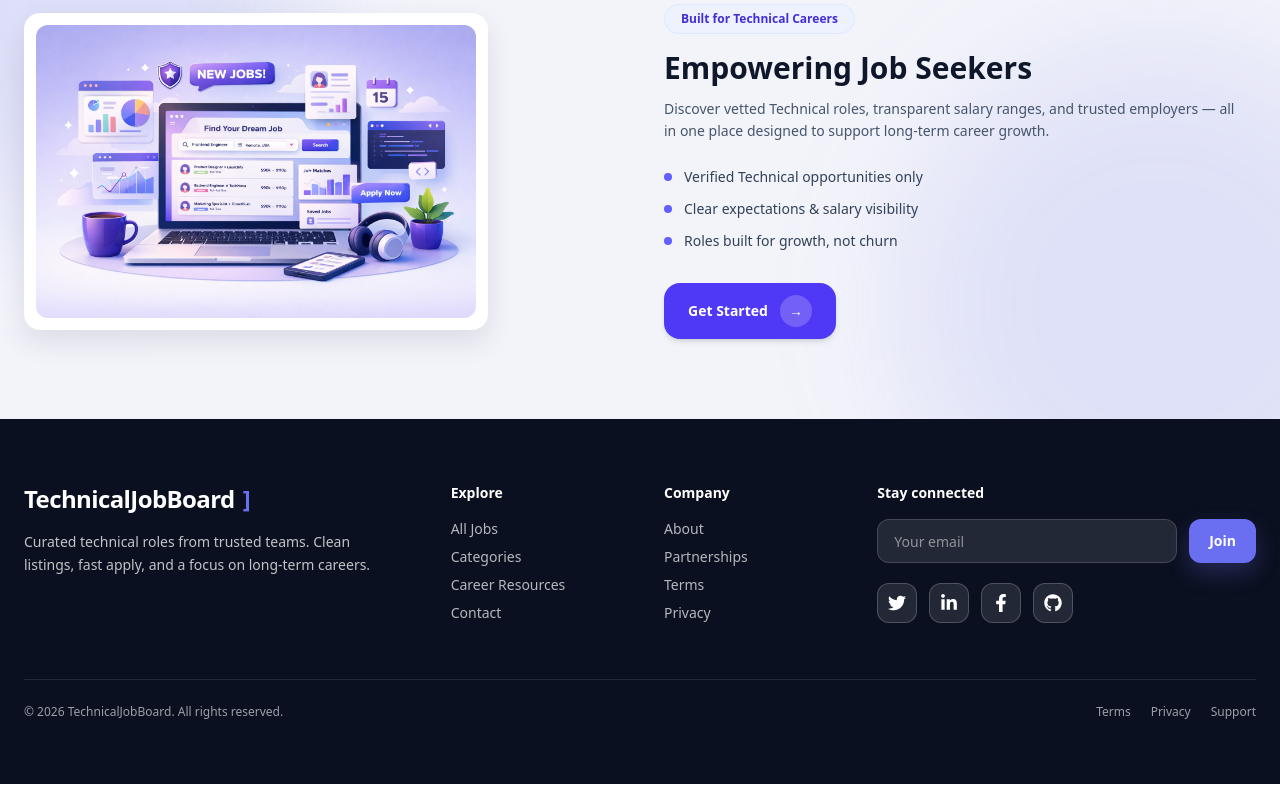
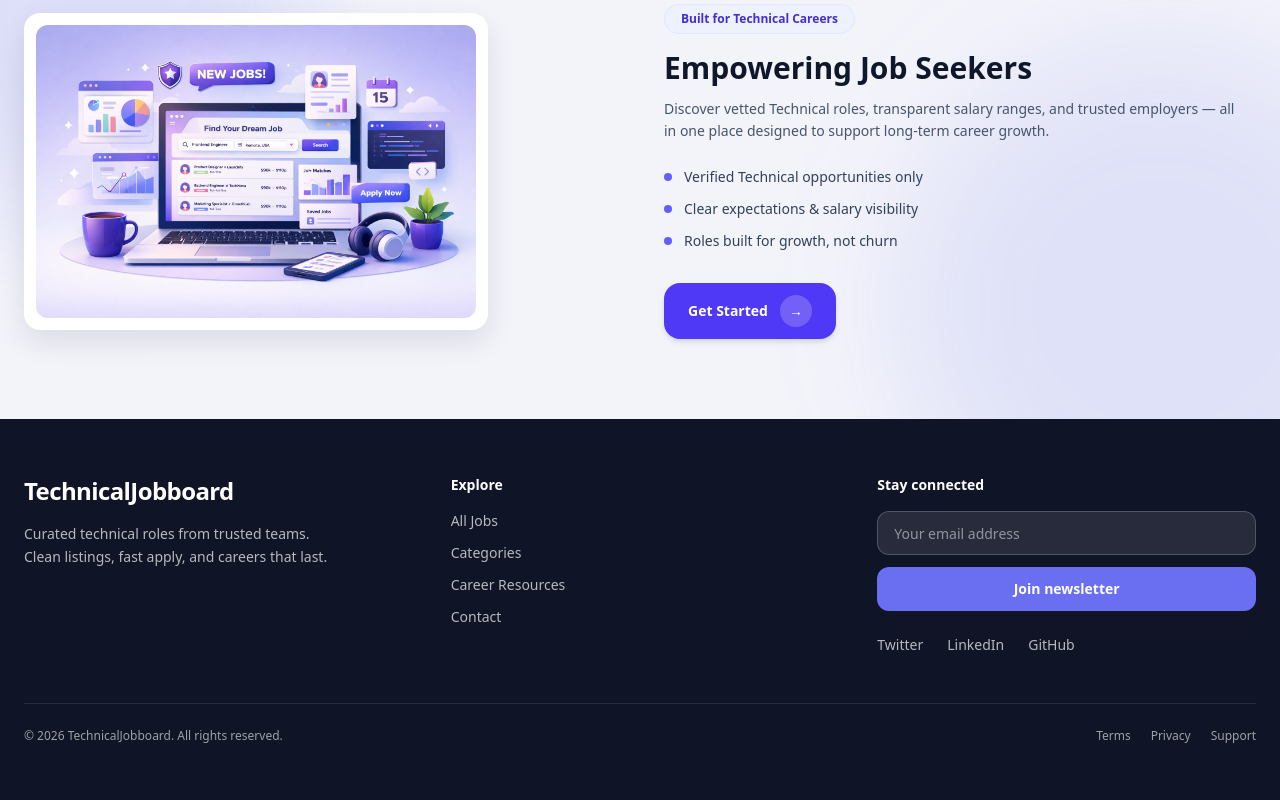
Before and after one commit to adebisidolapo/technicaljobboard, a Next.js app in the folder jobboard/: page / in a window 1280 px wide. Shown: the part 2134-2934 px from the top of the page. Built offline with nearby package versions, Linux system fonts and the light colour scheme.

Commit message:
update footer

```diff
--- a/jobboard/components/Footer.tsx
+++ b/jobboard/components/Footer.tsx
@@ -1,167 +1,86 @@
 "use client";
-
-import Link from "next/link";
-import { FaTwitter, FaLinkedinIn, FaFacebookF, FaGithub } from "react-icons/fa";
 
 export default function Footer() {
   const year = new Date().getFullYear();
 
   return (
-    <footer className="bg-[#0B1020] text-white">
-      <div className="mx-auto max-w-7xl px-6 py-16">
-        {/* TOP GRID */}
-        <div className="grid grid-cols-1 gap-12 md:grid-cols-12">
-          {/* BRAND (TEXT ONLY) */}
-          <div className="md:col-span-4">
-            <div className="flex items-center gap-2">
-              <span className="text-xl md:text-2xl font-extrabold tracking-tight">
-                TechnicalJobBoard
-              </span>
-              <span className="text-[var(--brand-purple)] font-extrabold text-xl md:text-2xl">
-                ]
-              </span>
+    <footer className="bg-[#0F1426] text-white">
+      <div className="max-w-7xl mx-auto px-6 py-14">
+        {/* MAIN GRID */}
+        <div className="grid grid-cols-1 md:grid-cols-3 gap-12 text-center md:text-left">
+
+          {/* BRAND */}
+          <div className="flex flex-col items-center md:items-start">
+            {/* TEXT LOGO (big & visible) */}
+            <div className="text-2xl font-extrabold tracking-tight">
+              TechnicalJobboard
             </div>
 
-            <p className="mt-4 max-w-sm text-sm leading-relaxed text-white/75">
-              Curated technical roles from trusted teams. Clean listings, fast apply,
-              and a focus on long-term careers.
+            <p className="mt-4 text-sm text-white/70 leading-relaxed max-w-xs">
+              Curated technical roles from trusted teams.
+              Clean listings, fast apply, and careers that last.
             </p>
           </div>
 
-          {/* EXPLORE */}
-          <div className="md:col-span-2">
-            <h3 className="mb-4 text-sm font-semibold text-white">Explore</h3>
-            <ul className="space-y-2 text-sm text-white/70">
-              <li>
-                <Link href="/all-jobs" className="hover:text-white transition">
-                  All Jobs
-                </Link>
-              </li>
-              <li>
-                <a href="#categories" className="hover:text-white transition">
-                  Categories
-                </a>
-              </li>
-              <li>
-                <a href="#" className="hover:text-white transition">
-                  Career Resources
-                </a>
-              </li>
-              <li>
-                <a href="#" className="hover:text-white transition">
-                  Contact
-                </a>
-              </li>
+          {/* LINKS */}
+          <div className="flex flex-col items-center md:items-start">
+            <h3 className="text-sm font-semibold mb-4">Explore</h3>
+            <ul className="space-y-3 text-sm text-white/70">
+              <li><a href="/all-jobs" className="hover:text-white transition">All Jobs</a></li>
+              <li><a href="#categories" className="hover:text-white transition">Categories</a></li>
+              <li><a href="#" className="hover:text-white transition">Career Resources</a></li>
+              <li><a href="#" className="hover:text-white transition">Contact</a></li>
             </ul>
           </div>
 
-          {/* COMPANY */}
-          <div className="md:col-span-2">
-            <h3 className="mb-4 text-sm font-semibold text-white">Company</h3>
-            <ul className="space-y-2 text-sm text-white/70">
-              <li>
-                <a href="#" className="hover:text-white transition">
-                  About
-                </a>
-              </li>
-              <li>
-                <a href="#" className="hover:text-white transition">
-                  Partnerships
-                </a>
-              </li>
-              <li>
-                <a href="#" className="hover:text-white transition">
-                  Terms
-                </a>
-              </li>
-              <li>
-                <a href="#" className="hover:text-white transition">
-                  Privacy
-                </a>
-              </li>
-            </ul>
-          </div>
+          {/* CONNECT */}
+          <div className="flex flex-col items-center md:items-start">
+            <h3 className="text-sm font-semibold mb-4">Stay connected</h3>
 
-          {/* STAY CONNECTED */}
-          <div className="md:col-span-4">
-            <h3 className="mb-4 text-sm font-semibold text-white">Stay connected</h3>
-
-            <div className="flex flex-col gap-3 sm:flex-row">
+            {/* FORM — MOBILE FRIENDLY */}
+            <div className="w-full max-w-sm">
               <input
                 type="email"
-                placeholder="Your email"
-                className="h-11 flex-1 rounded-xl border border-white/15 bg-white/10
-                           px-4 text-sm text-white placeholder:text-white/50 outline-none
-                           focus:ring-2 focus:ring-[rgba(106,111,242,0.55)]"
+                placeholder="Your email address"
+                className="
+                  w-full h-11 px-4 rounded-xl
+                  bg-white/10 border border-white/20
+                  text-sm text-white placeholder:text-white/50
+                  outline-none focus:ring-2 focus:ring-[rgba(106,111,242,0.5)]
+                "
               />
               <button
-                type="button"
-                className="h-11 rounded-xl px-5 text-sm font-semibold text-white
-                           bg-[var(--brand-purple)] hover:bg-[var(--brand-purple-dark)]
-                           transition shadow-[0_10px_22px_rgba(106,111,242,0.25)]"
+                className="
+                  mt-3 w-full h-11 rounded-xl
+                  bg-[var(--brand-purple)]
+                  hover:bg-[var(--brand-purple-dark)]
+                  text-sm font-semibold
+                  transition
+                "
               >
-                Join
+                Join newsletter
               </button>
             </div>
 
-            {/* SOCIALS (MOVED UNDER FORM) */}
-            <div className="mt-5 flex items-center gap-3">
-              <a
-                href="#"
-                aria-label="Twitter"
-                className="h-10 w-10 rounded-xl bg-white/10 border border-white/20
-                           flex items-center justify-center hover:bg-white/20 transition"
-              >
-                <FaTwitter size={18} />
-              </a>
-
-              <a
-                href="#"
-                aria-label="LinkedIn"
-                className="h-10 w-10 rounded-xl bg-white/10 border border-white/20
-                           flex items-center justify-center hover:bg-white/20 transition"
-              >
-                <FaLinkedinIn size={18} />
-              </a>
-
-              <a
-                href="#"
-                aria-label="Facebook"
-                className="h-10 w-10 rounded-xl bg-white/10 border border-white/20
-                           flex items-center justify-center hover:bg-white/20 transition"
-              >
-                <FaFacebookF size={18} />
-              </a>
-
-              <a
-                href="#"
-                aria-label="GitHub"
-                className="h-10 w-10 rounded-xl bg-white/10 border border-white/20
-                           flex items-center justify-center hover:bg-white/20 transition"
-              >
-                <FaGithub size={18} />
-              </a>
+            {/* SOCIALS — TEXT LINKS (NO ICON ERRORS) */}
+            <div className="mt-6 flex gap-6 text-sm text-white/70">
+              <a href="#" className="hover:text-white transition">Twitter</a>
+              <a href="#" className="hover:text-white transition">LinkedIn</a>
+              <a href="#" className="hover:text-white transition">GitHub</a>
             </div>
           </div>
         </div>
 
         {/* DIVIDER */}
-        <div className="mt-14 h-px bg-white/10" />
+        <div className="mt-12 h-px bg-white/10" />
 
         {/* BOTTOM BAR */}
-        <div className="mt-6 flex flex-col md:flex-row items-center justify-between gap-4 text-xs text-white/60">
-          <p>© {year} TechnicalJobBoard. All rights reserved.</p>
-
+        <div className="mt-6 flex flex-col md:flex-row items-center justify-between gap-4 text-xs text-white/60 text-center">
+          <p>© {year} TechnicalJobboard. All rights reserved.</p>
           <div className="flex gap-5">
-            <a href="#" className="hover:text-white transition">
-              Terms
-            </a>
-            <a href="#" className="hover:text-white transition">
-              Privacy
-            </a>
-            <a href="#" className="hover:text-white transition">
-              Support
-            </a>
+            <a href="#" className="hover:text-white transition">Terms</a>
+            <a href="#" className="hover:text-white transition">Privacy</a>
+            <a href="#" className="hover:text-white transition">Support</a>
           </div>
         </div>
       </div>
```
